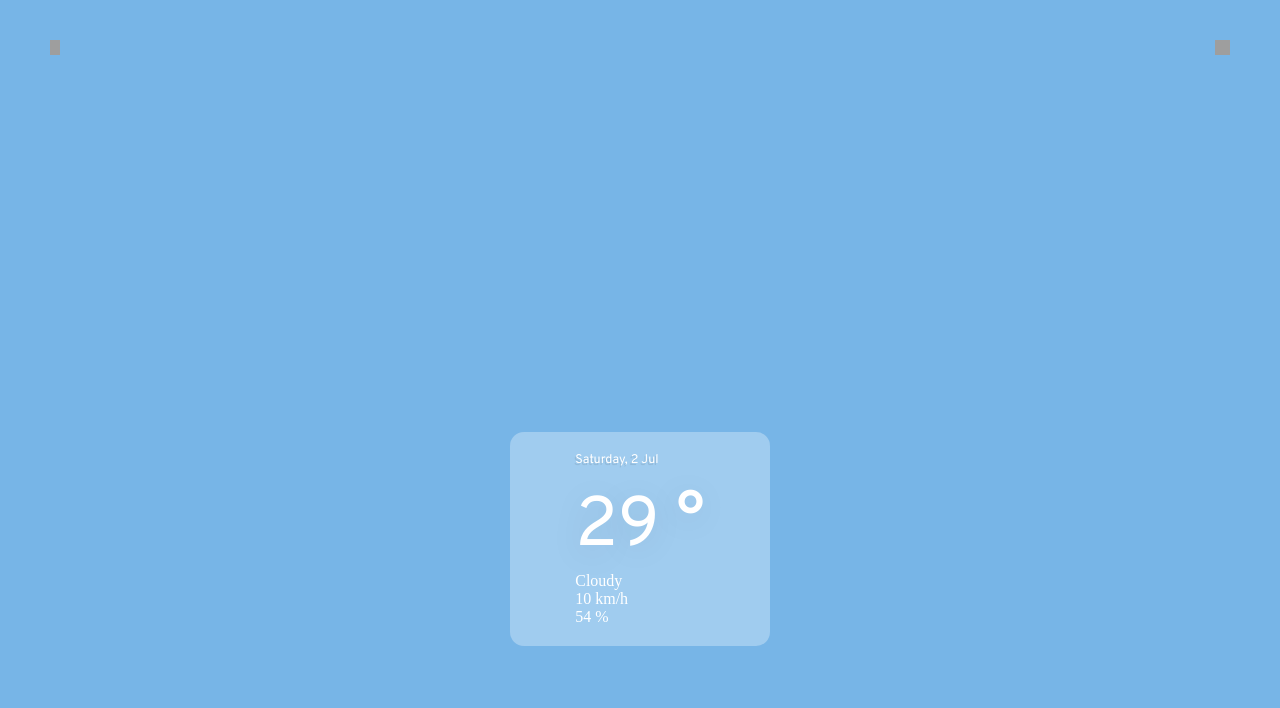
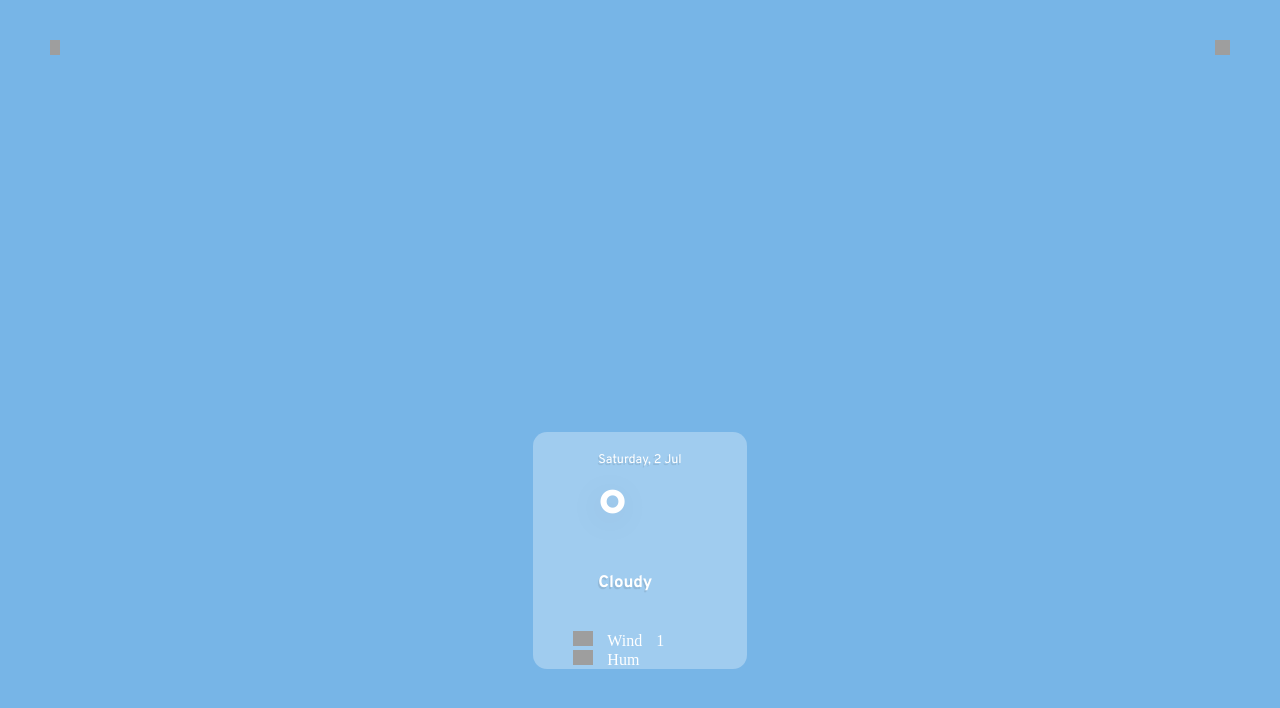
Before and after one commit to bbbozhena/Weather-Task, a website: page index.html in a window 1280 px wide. Drawn offline with Linux system fonts and the light colour scheme; grey boxes are pictures that could not be loaded.

Commit message:
add items

```diff
--- a/index.html
+++ b/index.html
@@ -21,23 +21,34 @@
                 <img src="https://flaticons.net/icon.php?slug_category=science-technology&slug_icon=bell" id="notification">
             </div>
         </div>
-        <div class="weather-icon">
+        <div class="weather-icon" id="weather-icon">
             <img src="">
         </div>
         <div class="weather-info">
             <div class="weather-item">
+                <div class="weather-main">
                 <div class="date" id="date">
                     Today, 12 September
                 </div>
                 <div class="temp" id="temp">
-                    29 <span>°</span>
+                     <span>°</span>
                 </div>
                 <div class="weather" id="weather">
                     Cloudy
                 </div>
+            </div>
                 <div class="weather-item-plus">
-                    <div class="wind"> 10 <span>km/h</span></div>
-                    <div class="hum"> 54 <span>%</span></div>
+                    <div class="wind">
+                        <img src="https://cdn-icons-png.flaticon.com/512/136/136712.png" id="wind-icon">
+                        <span> Wind</span>
+                        <div id="wind-num">1</div>
+                    </div>
+                    <div class="hum">
+                        <img src="https://flaticons.net/icon.php?slug_category=food&slug_icon=water-drop" id="hum-icon">
+                        <span> Hum </span>
+                    </div>
+                </div>
+
                 </div>
             </div>
         </div>
--- a/script.js
+++ b/script.js
@@ -3,6 +3,7 @@ const dateEl = document.getElementById ('date');
 const tempEl = document.getElementById ('temp');
 const weatherEl = document.getElementById ('weather');
 const weatherItem = document.querySelector ('weather-info');
+const weatherIcon = document.getElementById ('weather-icon');
 
 const API_KEY = '734dfb31bce7daf473e8a526d99d3812';
 
@@ -31,11 +32,14 @@ async function getResponse () {
        .then (data => {
             console.log(data);
             city.innerHTML = data.timezone;
-            tempEl.innerHTML = Math.floor (data.current.temp);
+            tempEl.innerHTML = Math.floor (data.current.temp) + '°';
+            weatherEl.innerHTML = data.current ['weather'][0]['main'];
         });
 
     });
 }
+
+
 
 
 // function showWeatherItems (data) {
--- a/style.scss
+++ b/style.scss
@@ -46,6 +46,7 @@ body {
     display: flex;
     justify-content: center;
     margin-top: 120px;
+    background-image: 'http://openweathermap.org/img/wn//${day.weather[0].icon}@4x.png';
 
 }
 .weather-info{
@@ -54,10 +55,6 @@ body {
     margin-top: 253px ;
 }
  .weather-item {
-    display: block;
-    align-items: center;
-    justify-content: center;
-    padding: 20px 65px;
     position: absolute;
     display: block;
     justify-content:center;
@@ -66,9 +63,16 @@ body {
     color: white;
     border: 2px;
     border-radius: 13.9839px;
+    & .weather-main {
+        display: block;
+        align-items: center;
+        justify-content: center;
+        padding: 20px 65px;
+    }
 
     & .date {
         font-family: 'Overpass';
+        align-items: center;
         font-style: normal;
         font-weight: 400;
         font-size: 12.5855px;
@@ -79,6 +83,7 @@ body {
             }
             & .temp {
             font-family: 'Overpass';
+            align-items: center;
             font-style: normal;
             font-weight: 400;
             font-size: 69.9193px;
@@ -86,8 +91,9 @@ body {
             color: #FFFFFF;
             text-shadow: -2.79677px 5.59354px 34.9597px rgba(0, 0, 0, 0.1);
                         }
-                        & .humidity {
+                        & .weather {
                         font-family: 'Overpass';
+                        align-items: center;
                         font-style: normal;
                         font-weight: 700;
                         font-size: 16.7806px;
@@ -97,3 +103,43 @@ body {
                         margin-bottom: 18px;
                         }
 }
+
+
+.weather-item-plus {
+    display: flexbox;
+
+
+    .wind {
+        display: block;
+
+        & span {
+            padding: 10px;
+        }
+
+    }
+    & #wind-icon {
+        height: 15px;
+        width: 20px;
+        align-items: flex-start;
+        padding-left: 40px;
+
+    }
+    #wind-num {
+        display: inline;
+
+    }
+    .hum {
+        display: block;
+
+        & span {
+            padding: 10px;
+        }
+
+    }
+    & #hum-icon {
+        height: 15px;
+        width: 20px;
+        align-items: flex-start;
+        padding-left: 40px;
+    }
+}
```
Also changed, not shown: styles/style.css.
